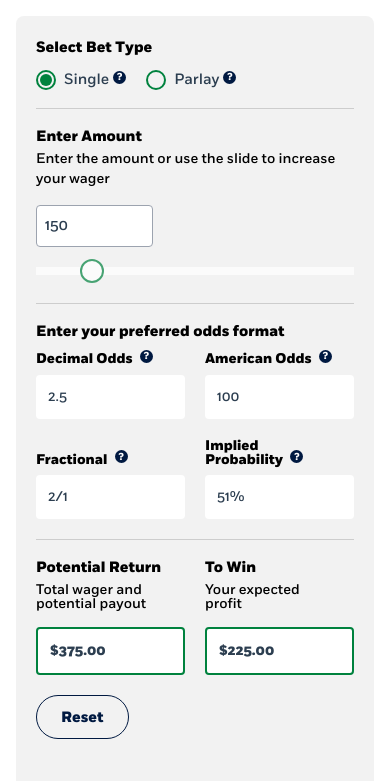
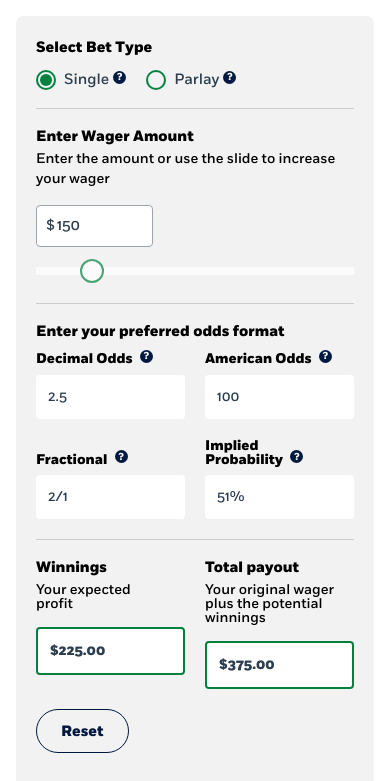
Before and after one commit to codeandwander/bclc-odds-calculator, a Vue app: page / in a window 390 px wide. Shown: the top 781 px of the page. Built offline with nearby package versions, Linux system fonts and the light colour scheme.

Commit message:
Feedback

```diff
--- a/src/components/OddsCalculator.vue
+++ b/src/components/OddsCalculator.vue
@@ -28,16 +28,19 @@
         betType === 'single' ? '' : 'grid-cols-1 md:grid-cols-2'
       ]">
       <div class="flex w-full flex-col flex-1">
-        <h3 class="text-black font-black">Enter Amount</h3>
+        <h3 class="text-black font-black">Enter Wager Amount</h3>
         <p class="mb-4 text-black text-sm">Enter the amount or use the slide to increase your wager</p>
+        <div class="relative w-[117px]">
+          <span class="absolute left-2.5 top-1/2 transform -translate-y-1/2">$</span>
           <input
             type="number"
             v-model="amount"
             :class="[
-            'p-2 border border-gray-400 rounded mb-5 w-[117px]',
+              'p-2 pl-5 border border-gray-400 rounded w-full',
             ]"
           />
-        <input type="range" v-model="amount" min="0" max="1000" step="10" class="input-range w-full mb-2" />
+        </div>
+        <input type="range" v-model="amount" min="0" max="1000" step="10" class="input-range w-full  mt-5 mb-2" />
       </div>
 
       <div v-if="betType === 'parlay'" class="flex-1">
@@ -97,6 +100,7 @@
         </div>
       </div>
     </div>
+
     <button v-if="betType === 'parlay'" @click="addBet" class="mb-2 bg-[#00823E] text-white border-none pt-2.5 pb-2 px-6 rounded-full cursor-pointer mt-2 font-bold">
       Add Bet
     </button>
@@ -106,15 +110,20 @@
     <div class="grid grid-cols-2 md:grid-cols-4 gap-5 mt-5">
         <div class="col-span-2 grid grid-cols-2 gap-5">
           <div class="">
-          <h3 class="text-black font-black leading-none mb-2">{{ betType === 'parlay' ? 'Parlay Odds' : 'Potential Return' }}</h3>
-          <p class="mb-4 text-black text-sm leading-none">{{ betType === 'parlay' ? 'Combined odds' : 'Total wager and potential payout' }}</p>
-          <input type="text" :value="'$' + (betType === 'parlay' ? parlayOdds : potentialReturn)" readonly class="w-full p-3 text-sm rounded border-2 border-[#00823E] font-bold" />
+            <h3 class="text-black font-black leading-none mb-2">Winnings</h3>
+            <p class="mb-4 text-black text-sm leading-none">Your expected <br v-if="betType === 'single'" />profit</p>
+            <input type="text" :value="'$' + toWin" readonly class="w-full p-3 text-sm rounded border-2 border-[#00823E] font-bold" />
           </div>
 
           <div class="">
-          <h3 class="text-black font-black leading-none mb-2">To Win</h3>
-          <p class="mb-4 text-black text-sm leading-none">Your expected <br v-if="betType === 'single'" />profit</p>
-          <input type="text" :value="'$' + toWin" readonly class="w-full p-3 text-sm rounded border-2 border-[#00823E] font-bold" />
+            <h3 class="text-black font-black leading-none mb-2">{{ betType === 'parlay' ? 'Parlay Odds' : 'Total payout' }}</h3>
+            <p class="mb-4 text-black text-sm leading-none">{{ betType === 'parlay' ? 'Combined odds' : 'Your original wager plus the potential winnings' }}</p>
+            <input
+              type="text"
+              :value="betType === 'parlay' ? parlayOdds : '$' + potentialReturn"
+              readonly
+              class="w-full p-3 text-sm rounded border-2 border-[#00823E] font-bold"
+            />
           </div>
 
           <div v-if="betType === 'parlay'" class="">
@@ -141,14 +150,14 @@
             <Pie :data="chartData" :options="chartOptions" />
           </div>
           <div class="absolute bottom-0 left-0 w-full h-full flex items-center justify-center">
-        <span class="uppercase text-white text-lg md:text-3xl font-black leading-none">FPO</span>
+          <!-- <span class="uppercase text-white text-lg md:text-3xl font-black leading-none">FPO</span> -->
         </div>
-        <div class="absolute bottom-0 left-0 w-full flex items-center justify-center">
+
+        <!-- <div class="absolute bottom-0 left-0 w-full flex items-center justify-center">
           <div class="text-xs leading-snug w-36 bg-white p-2 rounded">{{ oddsMessage }}</div>
+        </div> -->
       </div>
     </div>
-    </div>
-
   </div>
 </template>
 
@@ -348,7 +357,7 @@ export default defineComponent({
     });
 
     const chartData = computed(() => ({
-      labels: ['FPO', 'Profit'],
+      labels: ['Original Wager', 'Profit'],
       datasets: [{
         backgroundColor: ['#1e3a8a', '#15803d'],
         data: [amount.value, parseFloat(toWin.value)],
@@ -361,7 +370,15 @@ export default defineComponent({
       maintainAspectRatio: false,
       plugins: {
         legend: {
-          display: false
+          display: true,
+          position: 'bottom',
+          labels: {
+            color: '#000000',
+            font: {
+              family: 'fort',
+              size: 12
+            }
+          }
         },
         tooltip: {
           callbacks: {
@@ -389,12 +406,20 @@ export default defineComponent({
     const oddsMessage = computed(() => {
       const winAmount = parseFloat(toWin.value);
       const betAmount = amount.value;
+      const probability = betType.value === 'single' ? impliedProbability.value : 0; // Only for single bets
+
+      // Handle 100% probability case
+      if (probability === 100) {
+        return "Guaranteed return, but no profit to be made.";
+      }
+
+      // Original logic for other cases
       if (winAmount > betAmount * 2) {
         return "Looks like someone might be able to treat themselves!";
       } else if (winAmount > betAmount) {
         return "A modest profit is still a profit.";
       } else {
-        return "These odds aren't in your favor. Bet responsibly.";
+        return "Lower potential return. Consider your options carefully.";
       }
     });
 
```
Lines whose indentation alone changed are shown as unchanged.
